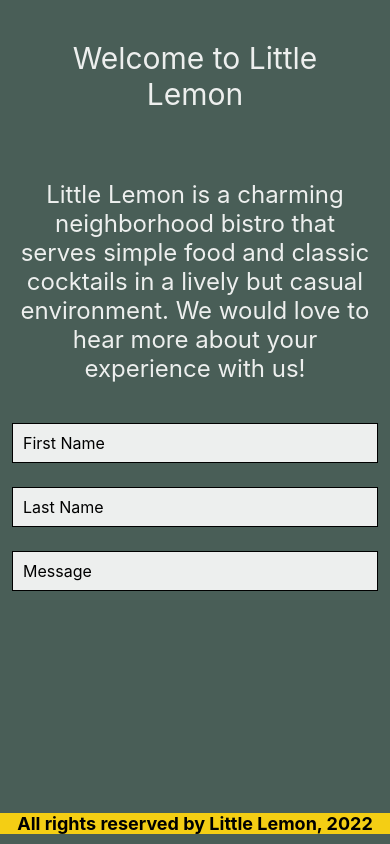
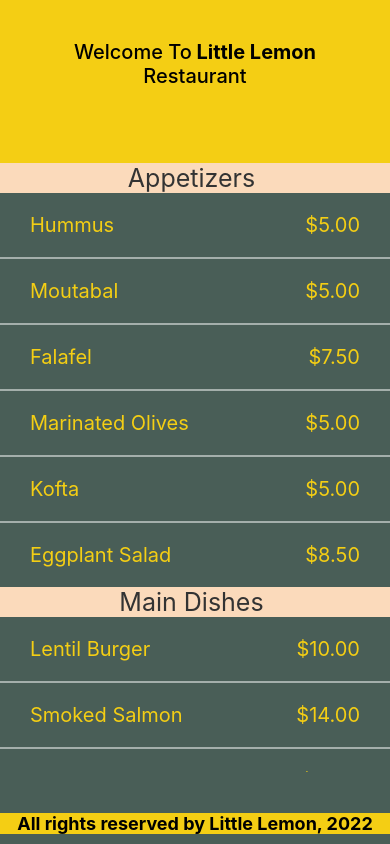
Before and after one commit to farahoumezzine/Little-Lemon-Restaurant, a React Native app: screen / in a window 390 px wide. Built offline with nearby package versions, Linux system fonts and the light colour scheme.

Commit message:
pressable

```diff
--- a/App.js
+++ b/App.js
@@ -10,12 +10,14 @@
 import MenuItems2 from "./components/MenuItems2.";
 import MenuItems from "./components/MenuItems";
 import Textinput from "./components/Textinput";
+import LoginScreen from "./components/LoginScreen";
 
 export default function App() {
   return (
     <>
       <View style={styles.container}>
-        <Textinput></Textinput>
+        <LittleLemonHeader></LittleLemonHeader>
+        <MenuItems2></MenuItems2>
       </View>
 
       <View style={styles.container2}>
--- /dev/null
+++ b/components/LoginScreen.js
@@ -0,0 +1,57 @@
+import { ScrollView, Text, StyleSheet, TextInput, Alert } from "react-native";
+import React, { useState } from "react";
+
+export default function LoginScreen() {
+  const [email, onChangeEmail] = useState("");
+  const [password, onChangePassword] = useState("");
+
+  return (
+    <ScrollView style={styles.container}>
+      <Text style={styles.headerText}>Welcome to Little Lemon</Text>
+      <Text style={styles.regularText}>Login to continue </Text>
+      <TextInput
+        style={styles.box}
+        onChangeText={onChangeEmail}
+        placeholder="Email"
+        value={email}
+        onFocus={() => Alert.alert("Email is focused")}
+        onBlur={() => Alert.alert("Email is blurred")}
+        clearButtonMode="always" //only on IOS
+      ></TextInput>
+
+      <TextInput
+        style={styles.box}
+        onChangeText={onChangePassword}
+        placeholder="Password"
+        secureTextEntry
+        value={password}
+      ></TextInput>
+    </ScrollView>
+  );
+}
+
+const styles = StyleSheet.create({
+  box: {
+    height: 40,
+    margin: 12,
+    borderWidth: 1,
+    padding: 10,
+    backgroundColor: "white",
+  },
+  container: {
+    flex: 1,
+  },
+  headerText: {
+    padding: 40,
+    fontSize: 30,
+    color: "#EDEFEE",
+    textAlign: "center",
+  },
+  regularText: {
+    fontSize: 24,
+    padding: 20,
+    marginVertical: 8,
+    color: "#EDEFEE",
+    textAlign: "center",
+  },
+});
--- a/components/MenuItems2..js
+++ b/components/MenuItems2..js
@@ -6,6 +6,7 @@
   ScrollView,
   FlatList,
   SectionList,
+  Pressable,
 } from "react-native";
 const menuItemsToDisplay = [
   {
--- a/components/Textinput.js
+++ b/components/Textinput.js
@@ -1,19 +1,31 @@
 import React, { useState } from "react";
 
 import { StatusBar } from "expo-status-bar";
-import { StyleSheet, Text, View, TextInput, ScrollView } from "react-native";
+import {
+  StyleSheet,
+  Text,
+  View,
+  TextInput,
+  ScrollView,
+  KeyboardAvoidingView,
+  Platform,
+} from "react-native";
 
 export default function Textinput() {
   const [firstName, onChangeFirstName] = useState("");
   const [lastName, onChangeLastName] = useState("");
   const [message, onChangeMessage] = useState("");
   return (
-    <ScrollView style={styles.container} keyboardDismissMode="on-drag">
+    <KeyboardAvoidingView
+      style={styles.container}
+      behavior={Platform.OS === "ios" ? "padding" : "height"}
+    >
+      <ScrollView keyboardDismissMode="on-drag">
         <Text style={styles.headerText}>Welcome to Little Lemon</Text>
         <Text style={styles.regularText}>
           Little Lemon is a charming neighborhood bistro that serves simple food
-        and classic cocktails in a lively but casual environment. We would love
-        to hear more about your experience with us!
+          and classic cocktails in a lively but casual environment. We would
+          love to hear more about your experience with us!
         </Text>
         <TextInput
           style={styles.inputBox}
@@ -32,8 +44,10 @@
           value={message}
           onChangeText={onChangeMessage}
           placeholder={"Message"}
+          multiline={true}
         />
       </ScrollView>
+    </KeyboardAvoidingView>
   );
 }
 const styles = StyleSheet.create({
```
Lines whose indentation alone changed are shown as unchanged.
